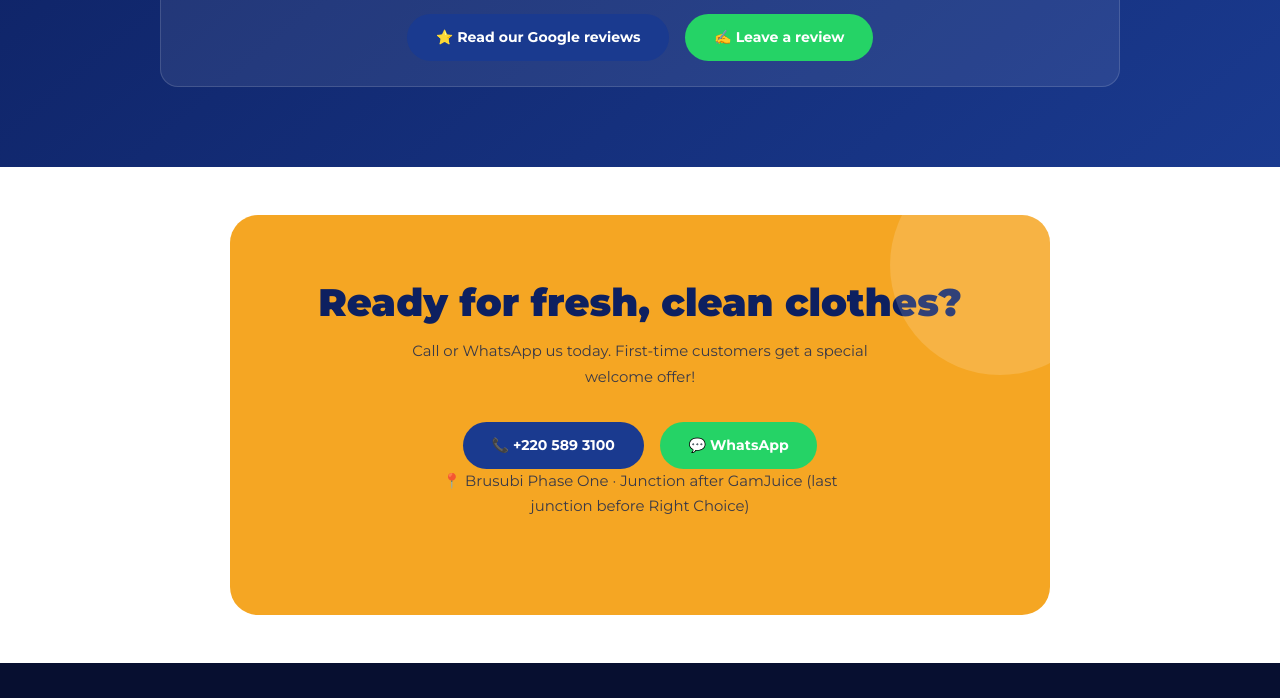
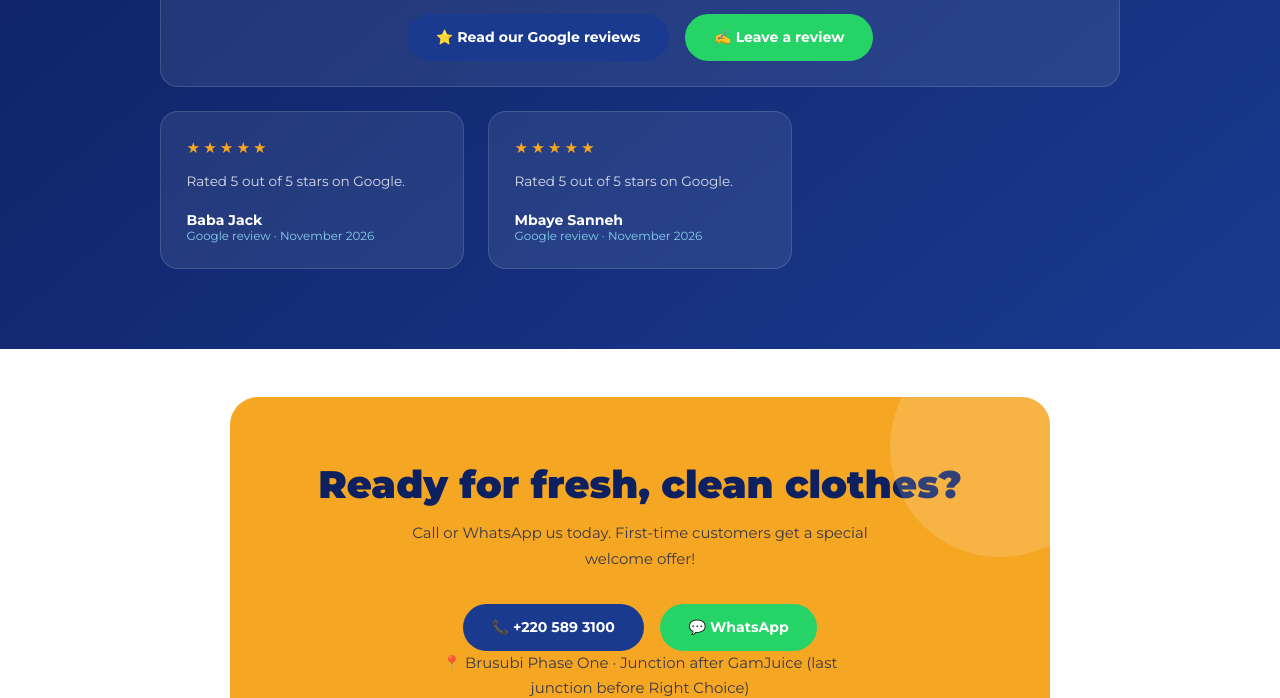
Before and after one commit to gbal17/laundry, a plain HTML site: page index.html in a window 1280 px wide. Shown: the part 2930-3628 px from the top of the page. Drawn offline with Linux system fonts and the light colour scheme.

Commit message:
Show the two real Google reviews

```diff
--- a/index.html
+++ b/index.html
@@ -265,6 +265,18 @@
             <a href="https://maps.app.goo.gl/mAEMVkrf92AUYPi87" class="btn-wag" target="_blank" rel="noopener">✍️ Leave a review</a>
           </div>
         </div>
+        <div class="rev-card">
+          <div class="stars">★★★★★</div>
+          <p style="font-style:normal">Rated 5 out of 5 stars on Google.</p>
+          <div class="rev-name">Baba Jack</div>
+          <div class="rev-area">Google review · November 2026</div>
+        </div>
+        <div class="rev-card">
+          <div class="stars">★★★★★</div>
+          <p style="font-style:normal">Rated 5 out of 5 stars on Google.</p>
+          <div class="rev-name">Mbaye Sanneh</div>
+          <div class="rev-area">Google review · November 2026</div>
+        </div>
       </div>
     </div>
   </section>
```
